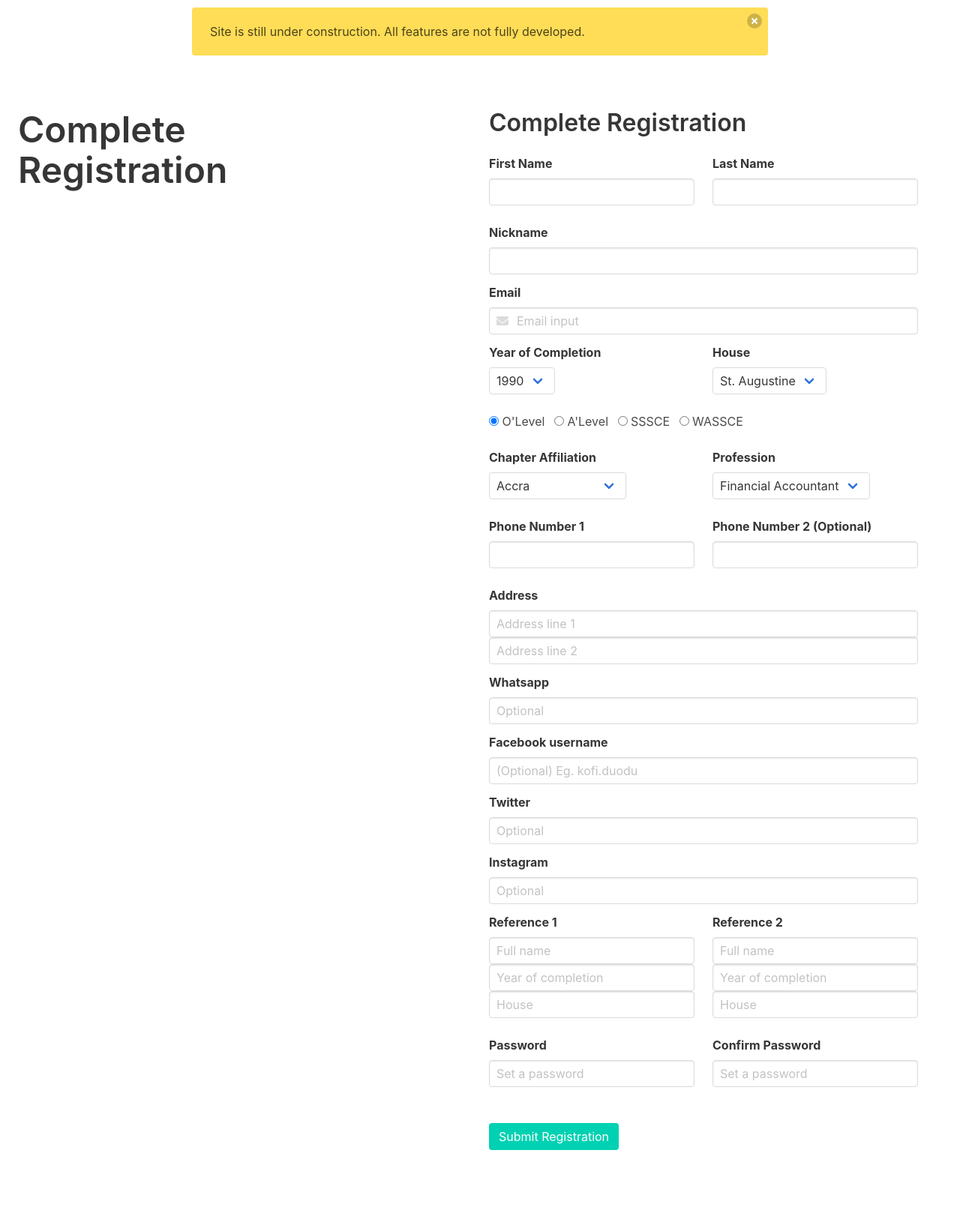
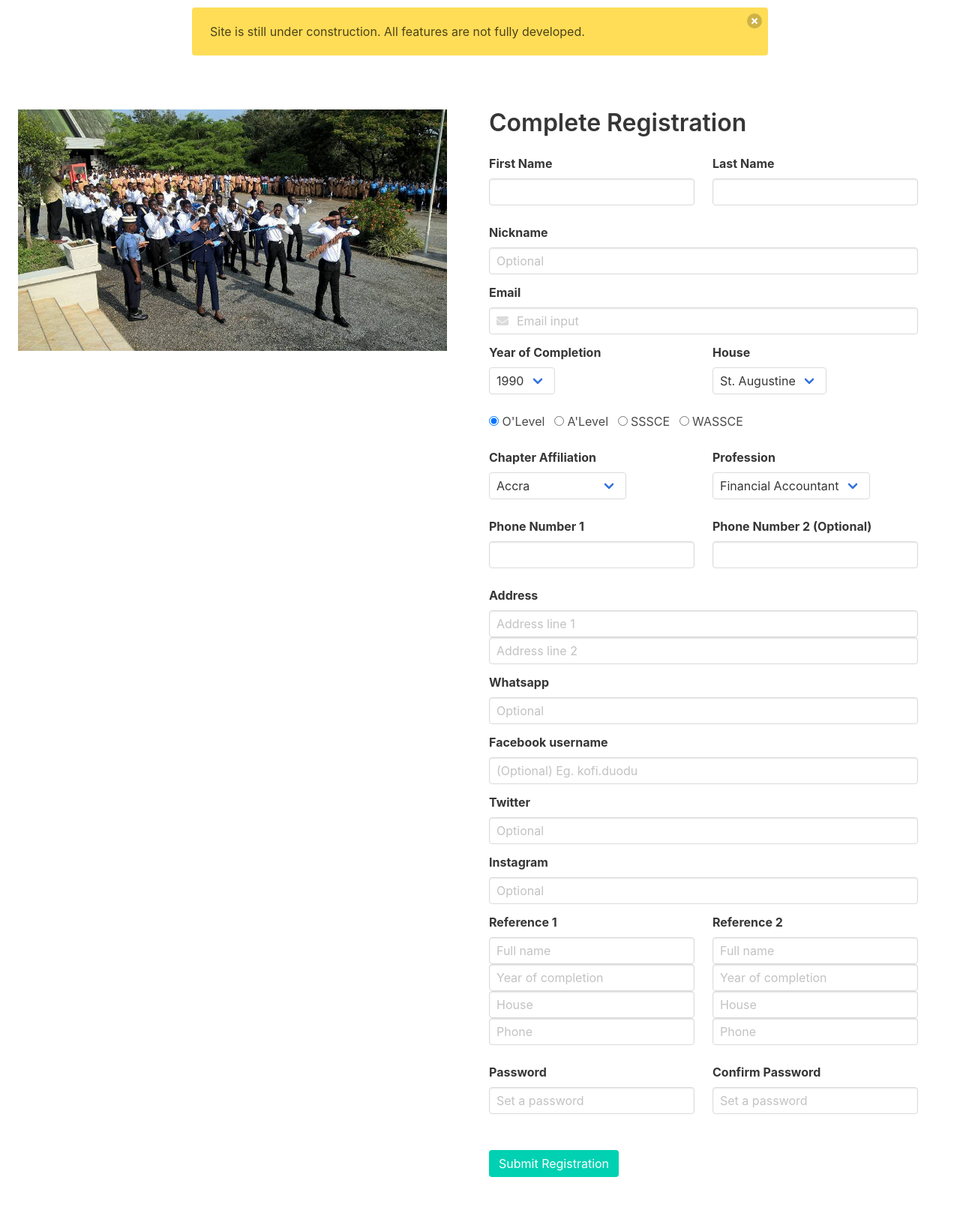
Before and after one commit to blackmann/old_saints, a Django app: page /register/ in a window 1280 px wide. Shown: the part 52-1686 px from the top of the page at 75% size. Run offline with Django 3.2, Linux system fonts and the light colour scheme; data comes from the database, SQL or seed files in the repository; both versions use the stored data as it was after the commit; some libraries are stand-ins or nearby versions.

Commit message:
Form improvement

```diff
--- a/web/templates/web/registration.html
+++ b/web/templates/web/registration.html
@@ -1,10 +1,10 @@
 {% extends "web/base.html" %} {% block content %}
+{% load static %}
 <div class="hero">
     <div class="hero-body">
         <div class="columns">
             <div class="column is-fluid">
-                <h1 class="title is-1">Complete
-                    <br> Registration</h1>
+                <img src="{% static 'web/images/band.jpg' %}"  alt="">
             </div>
 
             <div class="column container is-fluid">
@@ -29,7 +29,7 @@
                         </div>
                     </div>
 
-                    <div class="field"><label for="nickname" class="label">Nickname</label><input class="input" type="text"></div>
+                    <div class="field"><label for="nickname" class="label">Nickname</label><input value="{{nickname}}" name="nickname" class="input" type="text" placeholder="Optional"></div>
 
                     <div class="field">
                         <label class="label">Email</label>
@@ -156,15 +156,17 @@
                     <div class="columns">
                         <div class="column">
                             <label for="" class="label">Reference 1</label>
-                            <input class="input" name="ref_1_n" type="text" placeholder="Full name" value="{% if ref_1_name %}{{ref_1_name}}{% endif %}">
-                            <input class="input" name="ref_1_y" type="text" placeholder="Year of completion" value="{% if ref_1_y %}{{ref_1_y}}{% endif %}">
-                            <input class="input" name="ref_1_h" type="text" placeholder="House" value="{% if ref_1_h %}{{ref_1_h}}{% endif %}">
+                            <input class="input" name="ref_1_n" type="text" placeholder="Full name" value="{{ref_1_name}}">
+                            <input class="input" name="ref_1_y" type="text" placeholder="Year of completion" value="{{ref_1_y}}">
+                            <input class="input" name="ref_1_h" type="text" placeholder="House" value="{{ref_1_h}}">
+                            <input class="input" name="ref_1_p" type="tel" placeholder="Phone" value="{{ref_1_p}}">
                         </div>
                         <div class="column">
                             <label for="" class="label">Reference 2</label>
-                            <input class="input" name="ref_2_n" type="text" placeholder="Full name" value="{% if ref_2_name %}{{ref_2_name}}{% endif %}">
-                            <input class="input" name="ref_2_y" type="text" placeholder="Year of completion" value="{% if ref_2_y %}{{ref_2_y}}{% endif %}">
-                            <input class="input" name="ref_2_h" type="text" placeholder="House" value="{% if ref_2_h %}{{ref_2_h}}{% endif %}">
+                            <input class="input" name="ref_2_n" type="text" placeholder="Full name" value="{{ref_2_name}}">
+                            <input class="input" name="ref_2_y" type="text" placeholder="Year of completion" value="{{ref_2_y}}">
+                            <input class="input" name="ref_2_h" type="text" placeholder="House" value="{{ref_2_h}}">
+                            <input class="input" name="ref_2_p" type="text" placeholder="Phone" value="{{ref_2_p}}">
                         </div>
                     </div>
 
--- a/web/views.py
+++ b/web/views.py
@@ -45,6 +45,15 @@ def get_date(date_str):
                          year=split_date[2])
 
 
+def get_reference(pos, context):
+    name = context["ref_%d_name" % pos]
+    year = context["ref_%d_y" % pos]
+    house = context["ref_%d_h" % pos]
+    phone = context["ref_%d_p" % pos]
+
+    return "%s\n%s\n%s\n%s" % (name, year, house, phone, )
+
+
 def clean_registration_form(request, all=False):
     res = {}
     res['first_name'] = request.POST['first_name'].strip()
@@ -68,10 +77,13 @@ def clean_registration_form(request, all=False):
         res['ref_1_name'] = request.POST['ref_1_n'].strip()
         res['ref_1_y'] = request.POST['ref_1_y'].strip()
         res['ref_1_h'] = request.POST['ref_1_h'].strip()
+        res['ref_1_p'] = request.POST['ref_1_p'].strip()
+        res['ref_2_p'] = request.POST['ref_2_p'].strip()
         res['ref_2_name'] = request.POST['ref_2_n'].strip()
         res['ref_2_y'] = request.POST['ref_2_y'].strip()
         res['ref_2_h'] = request.POST['ref_2_h'].strip()
         res['password'] = request.POST['password']
+        res['nickname'] = request.POST['nickname'].strip()
 
     return res
 
@@ -132,14 +144,14 @@ def register(request):
         context.update(clean_data)
 
         if not len(context['password']) > 7:
-            context['error'] = "Password should be more than 7 characters long.ß"
+            context['error'] = "Password should be more than 7 characters long."
             error = True
 
-        if not len(context['ref_2_name']) or not len(context['ref_2_y']) or not len(context['ref_2_h']):
+        if not len(context['ref_2_name']) or not len(context['ref_2_y']) or not len(context['ref_2_h']) or not (len(context['ref_2_p']) in range(10, 13)):
             context['error'] = "Please provide all fields for Reference 2"
             error = True
 
-        if not len(context['ref_1_name']) or not len(context['ref_1_y']) or not len(context['ref_1_h']):
+        if not len(context['ref_1_name']) or not len(context['ref_1_y']) or not len(context['ref_1_h']) or not (len(context['ref_1_p']) in range(10, 13)):
             context['error'] = "Please provide all fields for Reference 1"
             error = True
 
@@ -147,7 +159,7 @@ def register(request):
             context['error'] = "Please fill out both address line 1 and 2"
             error = True
 
-        if not len(context['phone_1']) >= 10:
+        if len(context['phone_1']) not in range (10, 14):
             context['error'] = "Please provide a valid phone number"
             error = True
 
@@ -157,6 +169,10 @@ def register(request):
 
         if not len(context['first_name']) or not len(context['last_name']):
             context['error'] = "Please provide your full name"
+            error = True
+
+        if User.objects.filter(email=context['email']).exists():
+            context['error'] = "There is an account with this email. Please log in instead"
             error = True
 
         if not error:
@@ -170,6 +186,10 @@ def register(request):
 
             chapter = Chapter.objects.get(name=context['chapter'])
             house = House.objects.get(name=context['house'])
+
+            reference_1 = get_reference(1, context)
+            reference_2 = get_reference(2, context)
+
             alumnus = Alumnum.objects.create(user=user,
                                              mobile=context['phone_1'],
                                              telephone=context['phone_2'],
@@ -184,7 +204,10 @@ def register(request):
                                              exam_type=context['exam_type'],
                                              house=house,
                                              profession=context['profession'],
-                                             chapter=chapter)
+                                             chapter=chapter,
+                                             nickname=context['nickname'],
+                                             reference_1=reference_1,
+                                             reference_2=reference_2)
 
             return redirect('web:registration_done')
 
```
Also changed, not shown: db.sqlite3, web/static/web/images/band.jpg (added).
